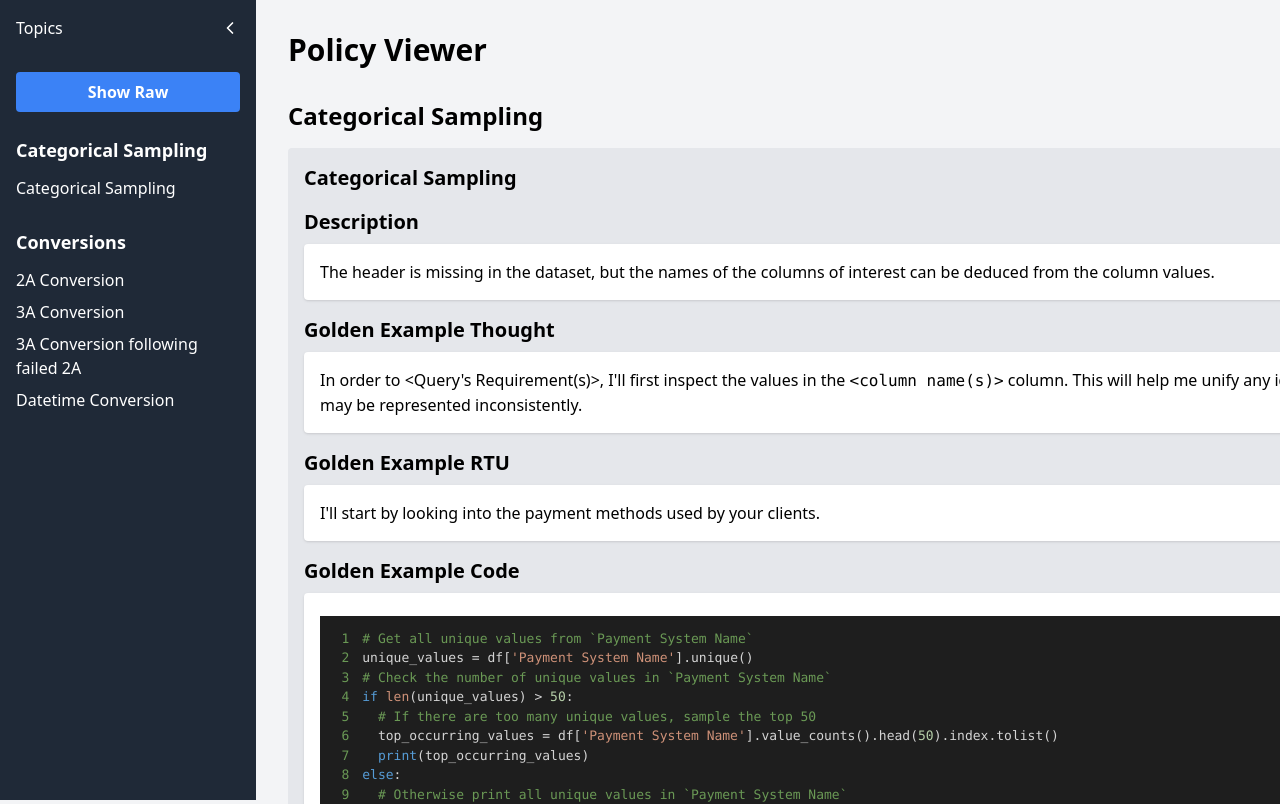
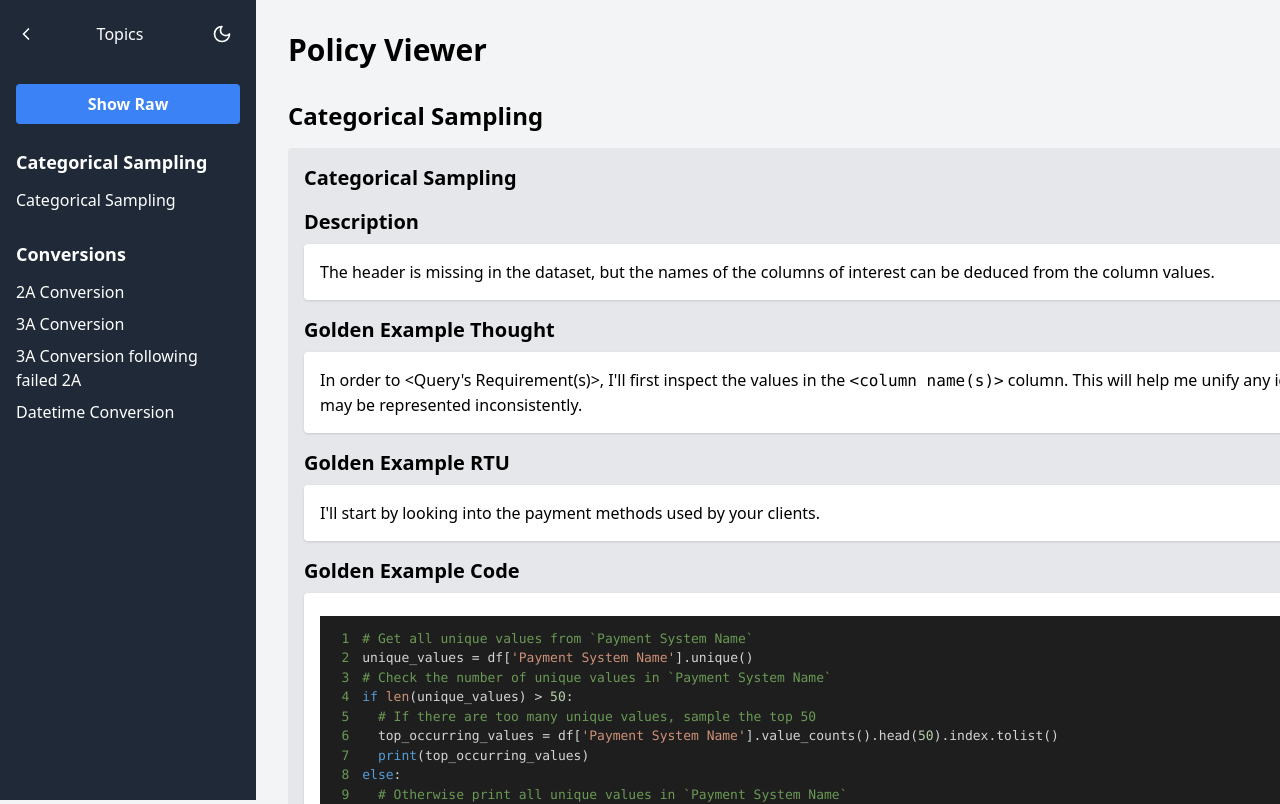
Before and after one commit to devbm7/policy-viewer, a Next.js app: page / in a window 1280 px wide. Shown: the top 804 px of the page. Built offline with nearby package versions, Linux system fonts and the light colour scheme.

Commit message:
v0.3.6 - Added Light/Dark mode

```diff
--- a/pages/index.tsx
+++ b/pages/index.tsx
@@ -1,11 +1,11 @@
 "use client"
 
-import { useState, useCallback } from "react"
+import { useState, useCallback, useEffect } from "react"
 import Head from "next/head"
 import ReactMarkdown from "react-markdown"
 import { Prism as SyntaxHighlighter } from "react-syntax-highlighter"
 import { vscDarkPlus } from "react-syntax-highlighter/dist/cjs/styles/prism"
-import { Copy, Check, ChevronRight, ChevronLeft } from "lucide-react"
+import { Copy, Check, ChevronRight, ChevronLeft, Sun, Moon } from "lucide-react"
 
 type Section = {
   title: string
@@ -143,6 +143,34 @@ export default function Home() {
   const [showRaw, setShowRaw] = useState(false)
   const [sidebarOpen, setSidebarOpen] = useState(true)
   const [activeSection, setActiveSection] = useState<string | null>(null)
+  const [darkMode, setDarkMode] = useState(false)
+
+  // Initialize dark mode from localStorage or system preference
+  useEffect(() => {
+    // Check for saved preference
+    const savedMode = localStorage.getItem('darkMode')
+    if (savedMode !== null) {
+      setDarkMode(savedMode === 'true')
+    } else {
+      // Check system preference
+      const prefersDark = window.matchMedia('(prefers-color-scheme: dark)').matches
+      setDarkMode(prefersDark)
+    }
+  }, [])
+
+  // Update localStorage and apply dark mode class when darkMode changes
+  useEffect(() => {
+    localStorage.setItem('darkMode', String(darkMode))
+    if (darkMode) {
+      document.documentElement.classList.add('dark')
+    } else {
+      document.documentElement.classList.remove('dark')
+    }
+  }, [darkMode])
+
+  const toggleDarkMode = () => {
+    setDarkMode(!darkMode)
+  }
 
   const copyToClipboard = useCallback((text: string, sectionId: string) => {
     navigator.clipboard.writeText(text)
@@ -177,11 +205,11 @@ export default function Home() {
       <div className="mb-4" id={sectionId}>
         <h3 className="text-xl font-semibold mb-2 flex items-center justify-between">
           {title}
-          <button className="text-gray-500 hover:text-gray-700" onClick={() => copyToClipboard(content, sectionId)}>
+          <button className="text-gray-500 hover:text-gray-700 dark:text-gray-300 dark:hover:text-gray-100" onClick={() => copyToClipboard(content, sectionId)}>
             {activeSection === sectionId ? <Check size={20} /> : <Copy size={20} />}
           </button>
         </h3>
-        <div className="bg-white p-4 rounded shadow overflow-auto">
+        <div className={`${darkMode ? 'bg-gray-800' : 'bg-white'} p-4 rounded shadow overflow-auto`}>
           {renderContent(content, isCode)}
         </div>
       </div>
@@ -189,23 +217,38 @@ export default function Home() {
   }
 
   return (
-    <div className="min-h-screen bg-gray-100 flex">
+    <div className={`min-h-screen ${darkMode ? 'bg-gray-900 text-white' : 'bg-gray-100 text-black'} flex`}>
       <Head>
         <title>Policy Viewer</title>
         <link rel="icon" href="/favicon.ico" />
+        <style jsx global>{`
+          html.dark body {
+            background-color: #111827;
+            color: white;
+          }
+        `}</style>
       </Head>
 
       {/* Fixed Sidebar */}
       <div
-        className={`bg-gray-800 text-white ${sidebarOpen ? "w-64" : "w-16"} transition-all duration-300 ease-in-out fixed h-screen overflow-y-auto`}
+        className={`${darkMode ? 'bg-gray-900 border-r border-gray-700' : 'bg-gray-800'} text-white ${sidebarOpen ? "w-64" : "w-16"} transition-all duration-300 ease-in-out fixed h-screen overflow-y-auto`}
       >
-        <div className="p-4">
+        <div className="p-4 flex justify-between items-center">
           <button
-            className="w-full text-left flex items-center justify-between"
+            className="text-left flex items-center"
             onClick={() => setSidebarOpen(!sidebarOpen)}
           >
-            {sidebarOpen && <span>Topics</span>}
             {sidebarOpen ? <ChevronLeft size={20} /> : <ChevronRight size={20} />}
+          </button>
+
+          {sidebarOpen && <span>Topics</span>}
+
+          <button
+            onClick={toggleDarkMode}
+            className="p-2 rounded-full hover:bg-gray-700"
+            aria-label="Toggle dark mode"
+          >
+            {darkMode ? <Sun size={20} /> : <Moon size={20} />}
           </button>
         </div>
         {sidebarOpen && (
@@ -246,7 +289,7 @@ export default function Home() {
           <div key={topicIndex} className="mb-8">
             <h2 className="text-2xl font-bold mb-4">{topic.name}</h2>
             {topic.subtopics.map((subtopic, subtopicIndex) => (
-              <div key={subtopicIndex} className="mb-6 bg-gray-200 p-4 rounded">
+              <div key={subtopicIndex} className={`mb-6 ${darkMode ? 'bg-gray-800' : 'bg-gray-200'} p-4 rounded`}>
                 <h3 className="text-xl font-semibold mb-4">{subtopic.name}</h3>
                 {renderSection("Description", subtopic.description, topicIndex, subtopicIndex)}
                 {renderSection("Golden Example Thought", subtopic.goldenExampleThought, topicIndex, subtopicIndex)}
```
